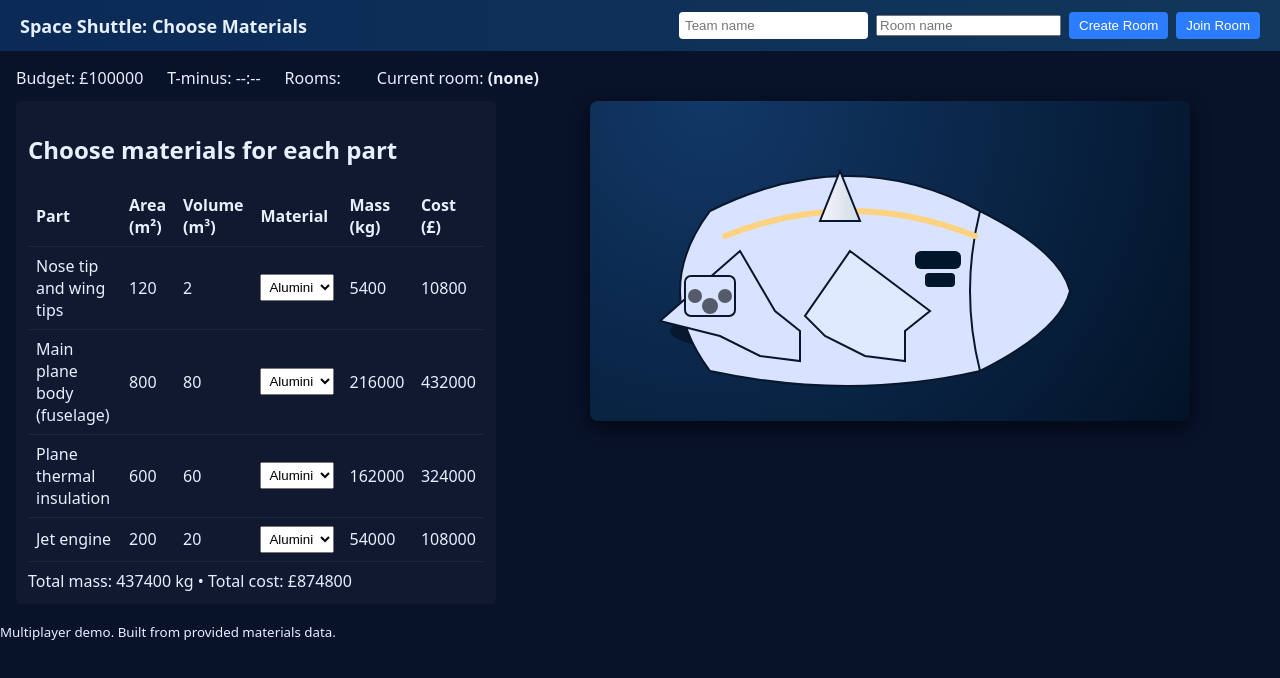
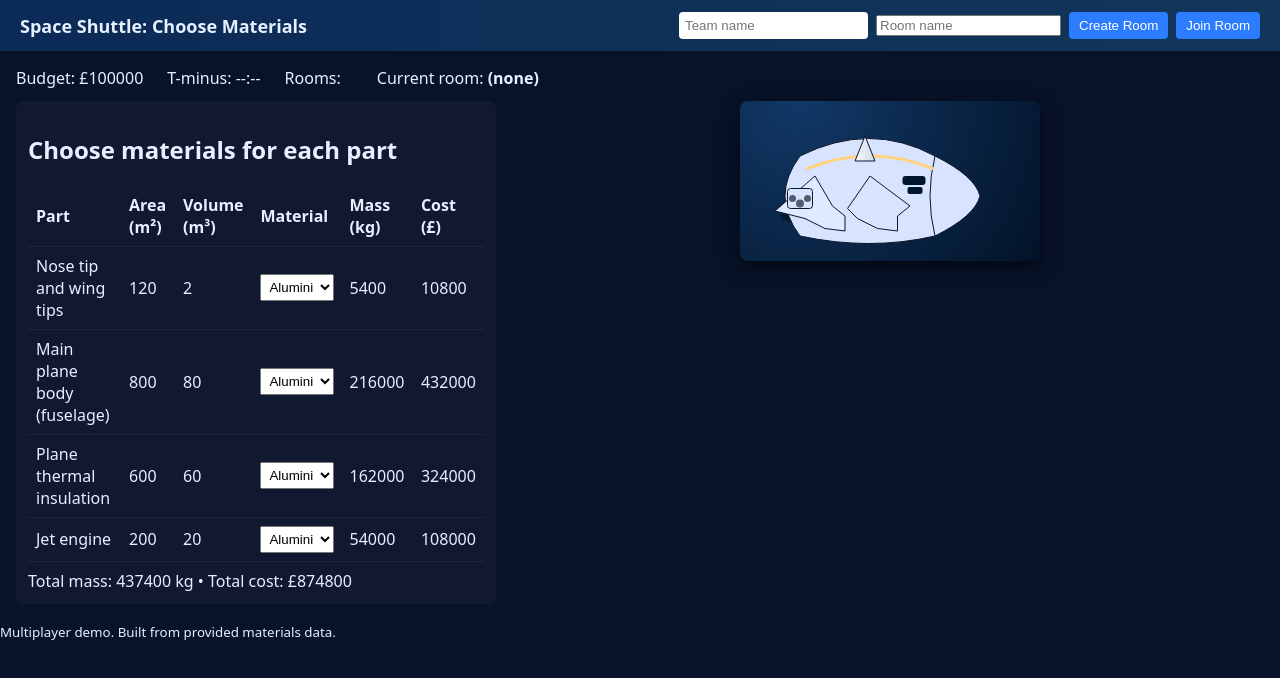
Before and after one commit to taggatron/Space-shuttle-test-builder, a website: page public/index.html in a window 1280 px wide. Drawn offline with nearby package versions, Linux system fonts and the light colour scheme; no server answers.

Commit message:
updates to shuttle as separate .svg

```diff
--- a/public/app.js
+++ b/public/app.js
@@ -25,6 +25,16 @@ let myTeamName = null;
 let myRoom = null;
 let isHost = false;
 
+// SVG part elements will be set after loading external SVG
+let shuttleSvg = null;
+let fuselageEl = null;
+let noseEl = null;
+let wingTipsEl = null;
+let insulationEl = null;
+let engineEl = null;
+let launchFlameEl = null;
+let explosionEl = null;
+
 const partsTableBody = document.querySelector('#partsTable tbody');
 const totalMassEl = document.getElementById('totalMass');
 const totalCostEl = document.getElementById('totalCost');
@@ -45,14 +55,6 @@ const summaryTable = document.getElementById('summaryTable');
 const summaryProgressContainer = document.getElementById('summaryProgressContainer');
 const summaryProgressBar = document.getElementById('summaryProgressBar');
 const summaryStageEls = document.querySelectorAll('#summaryStages .summary-stage');
-const shuttleSvg = document.getElementById('shuttleSvg');
-const fuselageEl = document.getElementById('part-fuselage');
-const noseEl = document.getElementById('part-nose');
-const wingTipsEl = document.getElementById('part-wingtips');
-const insulationEl = document.getElementById('part-insulation');
-const engineEl = document.getElementById('part-engine');
-const launchFlameEl = document.getElementById('launchFlame');
-const explosionEl = document.getElementById('explosion');
 
 budgetVal.textContent = BUDGET;
 
@@ -81,6 +83,31 @@ function createSelectors() {
     select.selectedIndex = MATERIALS.length-1;
     onSelectChange({ target: select });
   });
+}
+
+// Load external SVG file and inject into the DOM, then bind elements
+async function loadShuttleSvg() {
+  try {
+    const res = await fetch('/assets/shuttle.svg');
+    if (!res.ok) throw new Error('Failed to load SVG');
+    const svgText = await res.text();
+    const container = document.getElementById('shuttleContainer');
+    container.innerHTML = svgText;
+    // now bind elements
+    shuttleSvg = container.querySelector('svg');
+    fuselageEl = container.querySelector('#part-fuselage');
+    noseEl = container.querySelector('#part-nose');
+    // prefer the element with id 'part-wingtips' for material mapping
+    wingTipsEl = container.querySelector('#part-wingtips') || container.querySelector('#wing-left');
+    insulationEl = container.querySelector('#part-insulation');
+    engineEl = container.querySelector('#part-engine');
+    launchFlameEl = container.querySelector('#launchFlame');
+    explosionEl = container.querySelector('#explosion');
+    // apply any current selections to recolour the SVG
+    updateShuttleColours();
+  } catch (err) {
+    console.error('Error loading shuttle SVG', err);
+  }
 }
 
 function onSelectChange(e) {
@@ -124,15 +151,15 @@ function updateShuttleColours() {
   const insulationMat = partMat('Plane thermal insulation');
   const engineMat = partMat('Jet engine');
 
-  if (bodyMat) fuselageEl.style.fill = materialColour(bodyMat);
+  if (bodyMat && fuselageEl) fuselageEl.style.fill = materialColour(bodyMat);
   if (noseMat) {
-    noseEl.style.fill = materialColour(noseMat);
-    wingTipsEl.style.fill = materialColour(noseMat);
+    if (noseEl) noseEl.style.fill = materialColour(noseMat);
+    if (wingTipsEl) wingTipsEl.style.fill = materialColour(noseMat);
   }
   if (insulationMat) {
-    insulationEl.style.stroke = insulationMat.insulationRating >= 1 ? '#ffd27f' : '#555';
+    if (insulationEl) insulationEl.style.stroke = insulationMat.insulationRating >= 1 ? '#ffd27f' : '#555';
   }
-  if (engineMat) engineEl.style.fill = materialColour(engineMat);
+  if (engineMat && engineEl) engineEl.style.fill = materialColour(engineMat);
 }
 
 function materialColour(mat) {
@@ -334,14 +361,17 @@ function playLaunchSequence() {
   if (!shuttleSvg) return;
   shuttleSvg.classList.remove('explode','reentry-glow');
   // Just show a brief engine flame without moving the shuttle
+  if (launchFlameEl) {
     launchFlameEl.classList.remove('hidden');
     setTimeout(() => {
       launchFlameEl.classList.add('hidden');
     }, 800);
   }
+}
 
 function playOutcomeAnimation(summary) {
   if (!summary || !summary.length) return;
+  if (!shuttleSvg) return;
   // show our team's outcome if possible, else first team
   const mine = summary.find(t => t.teamName === myTeamName) || summary[0];
   const parts = mine.selections || {};
@@ -350,24 +380,28 @@ function playOutcomeAnimation(summary) {
   const insulationRating = insulation ? insulation.insulationRating : 0;
 
   shuttleSvg.classList.remove('explode','reentry-glow','space-drift','launch-sequence');
-  launchFlameEl.classList.add('hidden');
-  explosionEl.classList.add('hidden');
+  if (launchFlameEl) launchFlameEl.classList.add('hidden');
+  if (explosionEl) explosionEl.classList.add('hidden');
 
   const tooHeavy = mass > 50000;
   const badInsulation = insulationRating < 1;
 
   if (tooHeavy) {
     // fail at takeoff: quick explode near pad
+    if (explosionEl) {
       explosionEl.classList.remove('hidden');
       explosionEl.classList.add('explode');
+    }
     startSummaryProgress(1500);
   } else if (badInsulation) {
     // survives launch, burns on re-entry
     shuttleSvg.classList.add('reentry-glow');
     setTimeout(() => {
       shuttleSvg.classList.remove('reentry-glow');
+      if (explosionEl) {
         explosionEl.classList.remove('hidden');
         explosionEl.classList.add('explode');
+      }
     }, 2500);
     startSummaryProgress(2500 + 700);
   } else {
@@ -401,5 +435,6 @@ function startSummaryProgress(totalMs) {
 
 // initialize
 createSelectors();
+loadShuttleSvg();
 
 // (roomPlayersUpdate handler defined earlier with hostSocket payload)
--- a/public/index.html
+++ b/public/index.html
@@ -45,55 +45,7 @@
           </div>
 
           <div id="visual">
-            <svg id="shuttleSvg" viewBox="0 0 600 320" xmlns="http://www.w3.org/2000/svg">
-              <!-- Stylised shuttle split into parts (top view, nose to the right) -->
-              <defs>
-                <linearGradient id="bodyGradient" x1="0" y1="0" x2="1" y2="0">
-                  <stop offset="0%" stop-color="#f5f7fb" />
-                  <stop offset="100%" stop-color="#d1d9e8" />
-                </linearGradient>
-              </defs>
-
-              <!-- Shadow on pad -->
-              <ellipse cx="260" cy="230" rx="180" ry="28" fill="rgba(0,0,0,0.4)" />
-
-              <!-- Main fuselage (part-fuselage) -->
-              <path id="part-fuselage" class="shuttle-part fuselage" d="M120 110 Q 260 40 390 110 Q 420 150 420 190 Q 420 230 390 270 Q 260 300 120 270 Q 90 230 90 190 Q 90 150 120 110 Z" />
-
-              <!-- Nose cone (part-nose) -->
-              <path id="part-nose" class="shuttle-part nose" d="M390 110 Q 470 150 480 190 Q 470 230 390 270 Q 380 230 380 190 Q 380 150 390 110 Z" />
-
-              <!-- Delta wings + wing tips (part-wingtips) -->
-              <path id="part-wingtips" class="shuttle-part wingtips" d="M150 150 L70 220 L130 235 L170 255 L210 260 L210 230 L185 210 Z" />
-              <path class="shuttle-part wingtips" d="M260 150 L340 210 L315 230 L315 260 L275 255 L235 235 L215 215 Z" />
-
-              <!-- Insulation / tile band (part-insulation) -->
-              <path id="part-insulation" class="shuttle-part insulation" d="M135 135 Q 260 85 385 135" />
-
-              <!-- Engine block (part-engine) -->
-              <rect id="part-engine" class="shuttle-part engine" x="95" y="175" width="50" height="40" rx="6" />
-              <!-- Engine nozzles -->
-              <circle cx="105" cy="195" r="7" fill="#555b6b" />
-              <circle cx="120" cy="205" r="8" fill="#555b6b" />
-              <circle cx="135" cy="195" r="7" fill="#555b6b" />
-
-              <!-- Cockpit windows -->
-              <rect x="325" y="150" width="46" height="18" rx="6" class="shuttle-window" />
-              <rect x="335" y="172" width="30" height="14" rx="4" class="shuttle-window" />
-
-              <!-- Vertical tail fin tied to fuselage colour -->
-              <path class="shuttle-part fuselage" d="M230 120 L250 70 L270 120 Z" />
-
-              <!-- Flame for launch -->
-              <polygon id="launchFlame" class="launch-flame hidden" points="80,190 60,205 70,220" />
-
-              <!-- Explosion group -->
-              <g id="explosion" class="explosion hidden">
-                <circle cx="260" cy="190" r="12" />
-                <circle cx="285" cy="180" r="9" />
-                <circle cx="240" cy="180" r="8" />
-              </g>
-            </svg>
+            <div id="shuttleContainer">Loading shuttle...</div>
             <div id="resultArea"></div>
           </div>
         </section>
```
Also changed, not shown: public/assets/shuttle.svg (added). Lines whose indentation alone changed are shown as unchanged.
